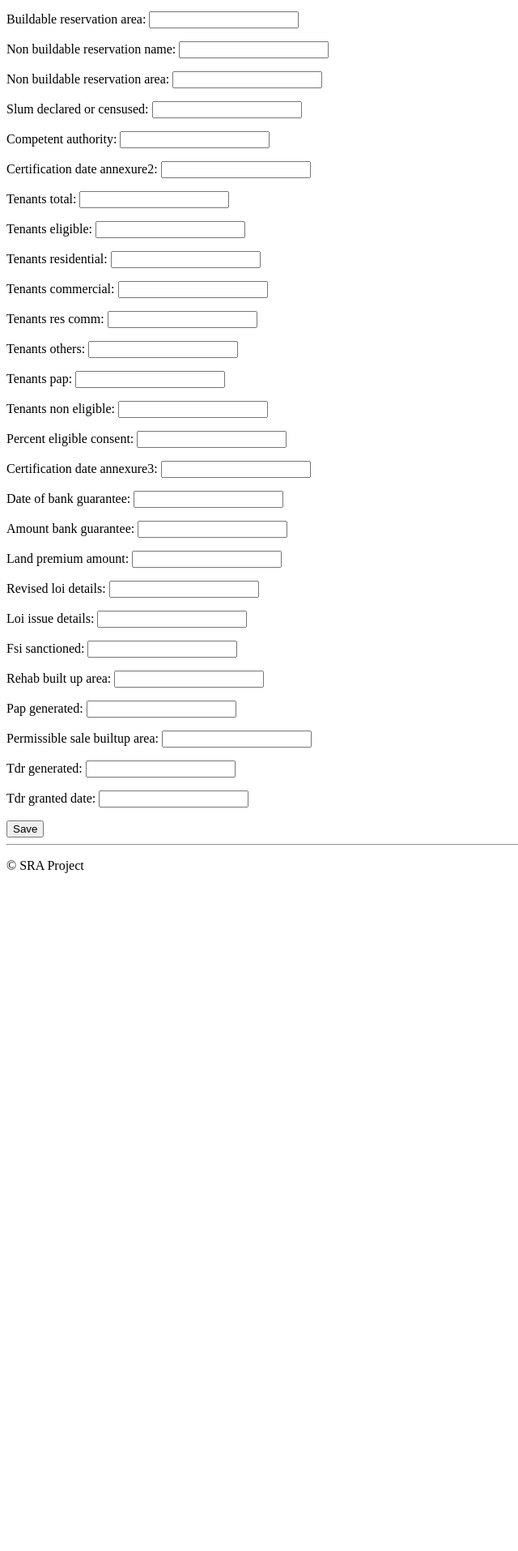
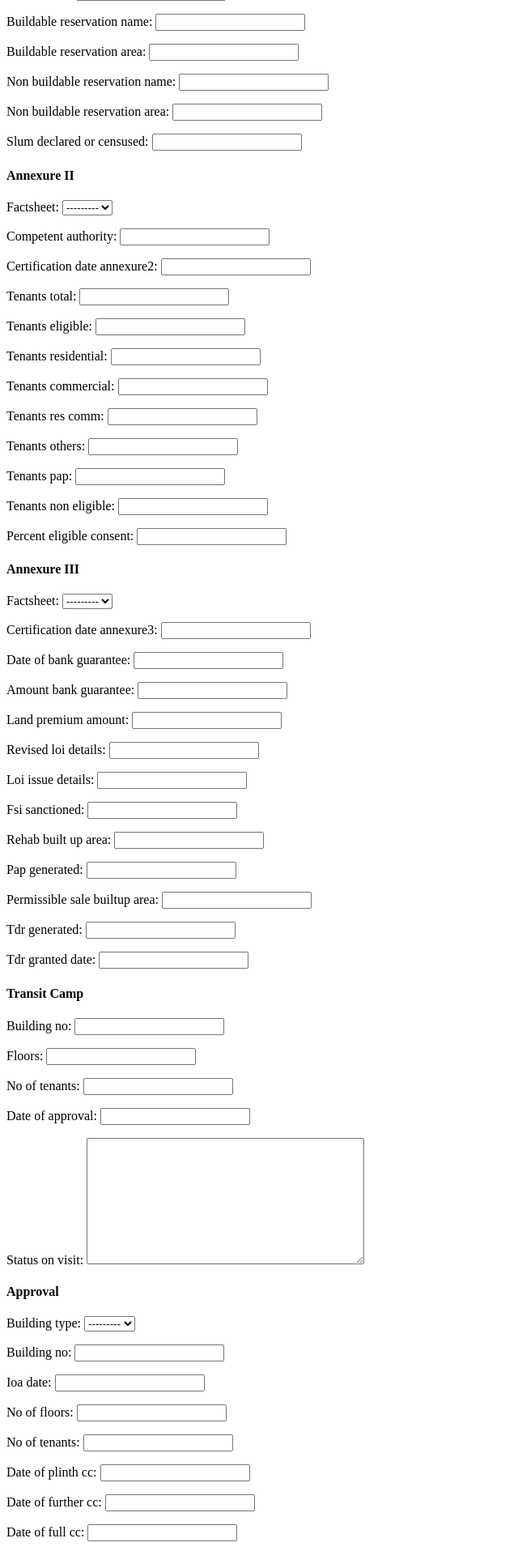
Before and after one commit to harshadakhorgade/SRA_project, a Django app: template factsheet/templates/factsheet/factsheet_form.html in a window 1280 px wide. Shown: the part 922-2837 px from the top of the page at 81% size, without its empty margins (0-640 px from the left). Before the commit the page ends 2000 px from the top, so only its background shows below. Run offline with Django 4.2, Linux system fonts and the light colour scheme; the template is opened without the code that fills it: values that come from a table or form of the project are taken from there, others are empty.

Commit message:
Factsheet app models,forms,html page added

```diff
--- /dev/null
+++ b/dashboard/urls.py
@@ -0,0 +1,9 @@
+from django.urls import path
+from . import views
+
+
+app_name = "dashboard"   # 👈 important for namespacing
+
+urlpatterns = [
+    path("", views.dashboard_home, name="home"),
+]
--- a/factsheet/forms.py
+++ b/factsheet/forms.py
@@ -1,11 +1,47 @@
+# factsheet/forms.py
 from django import forms
-from .models import Factsheet
+from .models import (
+    Factsheet, AnnexureII, AnnexureIII,
+    TransitCamp, Approval, ConstructionStatus, StopWork
+)
 
 class FactsheetForm(forms.ModelForm):
     class Meta:
         model = Factsheet
         fields = '__all__'
-        widgets = {
-            'date_of_acceptance': forms.DateInput(attrs={'type': 'date'}),
-            'certification_date': forms.DateInput(attrs={'type': 'date'}),
-        }
+
+
+class AnnexureIIForm(forms.ModelForm):
+    class Meta:
+        model = AnnexureII
+        fields = '__all__'
+
+
+class AnnexureIIIForm(forms.ModelForm):
+    class Meta:
+        model = AnnexureIII
+        fields = '__all__'
+
+
+class TransitCampForm(forms.ModelForm):
+    class Meta:
+        model = TransitCamp
+        fields = '__all__'
+
+
+class ApprovalForm(forms.ModelForm):
+    class Meta:
+        model = Approval
+        fields = '__all__'
+
+
+class ConstructionStatusForm(forms.ModelForm):
+    class Meta:
+        model = ConstructionStatus
+        fields = '__all__'
+
+
+class StopWorkForm(forms.ModelForm):
+    class Meta:
+        model = StopWork
+        fields = '__all__'
--- a/factsheet/models.py
+++ b/factsheet/models.py
@@ -1,8 +1,6 @@
 from django.db import models
 
-# Create your models here.
-from django.db import models
-
+# ----------------- FactSheet -----------------
 class Factsheet(models.Model):
     # Basic Info
     file_no = models.CharField(max_length=200)
@@ -22,8 +20,19 @@
     non_buildable_reservation_area = models.CharField(max_length=100, blank=True, null=True)
     slum_declared_or_censused = models.CharField(max_length=255, blank=True, null=True)
 
-    # Annexure II
-    competent_authority = models.CharField(max_length=255, blank=True)
+    # timestamps 👇
+    created_at = models.DateTimeField(auto_now_add=True)
+    updated_at = models.DateTimeField(auto_now=True)
+
+    def __str__(self):
+        return f"{self.file_no} - {self.name_of_society}"
+
+
+# ----------------- Annexure II -----------------
+class AnnexureII(models.Model):
+    factsheet = models.OneToOneField(Factsheet, on_delete=models.CASCADE)
+
+    competent_authority = models.CharField(max_length=255, blank=True, null=True)
     certification_date_annexure2 = models.DateField(null=True, blank=True)
     tenants_total = models.IntegerField(null=True, blank=True)
     tenants_eligible = models.IntegerField(null=True, blank=True)
@@ -33,25 +42,98 @@
     tenants_others = models.IntegerField(null=True, blank=True)
     tenants_pap = models.IntegerField(null=True, blank=True)
     tenants_non_eligible = models.IntegerField(null=True, blank=True)
-    percent_eligible_consent = models.CharField(max_length=255, blank=True)
+    percent_eligible_consent = models.CharField(max_length=255, blank=True, null=True)
 
-    # Annexure III
-    certification_date_annexure3 = models.CharField(max_length=255, blank=True)
-    date_of_bank_guarantee = models.CharField(max_length=255, blank=True)
-    amount_bank_guarantee = models.CharField(max_length=255, blank=True)
-    land_premium_amount = models.CharField(max_length=255, blank=True)
-    revised_loi_details = models.CharField(max_length=255, blank=True)
-    loi_issue_details = models.CharField(max_length=255, blank=True)
+    def __str__(self):
+        return f"Annexure II for {self.factsheet.file_no}"
+
+
+# ----------------- Annexure III -----------------
+class AnnexureIII(models.Model):
+    factsheet = models.OneToOneField(Factsheet, on_delete=models.CASCADE)
+
+    certification_date_annexure3 = models.CharField(max_length=255, blank=True, null=True)
+    date_of_bank_guarantee = models.CharField(max_length=255, blank=True, null=True)
+    amount_bank_guarantee = models.CharField(max_length=255, blank=True, null=True)
+    land_premium_amount = models.CharField(max_length=255, blank=True, null=True)
+    revised_loi_details = models.CharField(max_length=255, blank=True, null=True)
+    loi_issue_details = models.CharField(max_length=255, blank=True, null=True)
     fsi_sanctioned = models.DecimalField(max_digits=6, decimal_places=3, null=True, blank=True)
     rehab_built_up_area = models.DecimalField(max_digits=12, decimal_places=2, null=True, blank=True)
     pap_generated = models.IntegerField(null=True, blank=True)
     permissible_sale_builtup_area = models.DecimalField(max_digits=12, decimal_places=2, null=True, blank=True)
     tdr_generated = models.DecimalField(max_digits=12, decimal_places=2, null=True, blank=True)
-    tdr_granted_date = models.CharField(max_length=255, blank=True)
+    tdr_granted_date = models.CharField(max_length=255, blank=True, null=True)
 
-    # Metadata
     created_at = models.DateTimeField(auto_now_add=True)
     updated_at = models.DateTimeField(auto_now=True)
 
     def __str__(self):
-        return f"FactSheet {self.file_no}"
+        return f"Annexure III for {self.factsheet.file_no}"
+
+
+# ----------------- Transit Camps -----------------
+class TransitCamp(models.Model):
+    building_no = models.CharField(max_length=100)
+    floors = models.CharField(max_length=100, blank=True, null=True)
+    no_of_tenants = models.IntegerField(blank=True, null=True)
+    date_of_approval = models.DateField(blank=True, null=True)
+    status_on_visit = models.TextField(blank=True, null=True)
+
+    def __str__(self):
+        return f"Transit Camp {self.building_no}"
+
+
+# ----------------- Approval (Rehab / Layout / Sale) -----------------
+class Approval(models.Model):
+    BUILDING_TYPES = [
+        ('rehab', 'Rehab'),
+        ('layout', 'Layout'),
+        ('sale', 'Sale'),
+    ]
+
+    building_type = models.CharField(max_length=20, choices=BUILDING_TYPES)
+    building_no = models.CharField(max_length=100)
+    ioa_date = models.DateField(blank=True, null=True)
+    no_of_floors = models.CharField(max_length=100, blank=True, null=True)
+    no_of_tenants = models.CharField(max_length=100, blank=True, null=True)
+    date_of_plinth_cc = models.DateField(blank=True, null=True)
+    date_of_further_cc = models.DateField(blank=True, null=True)
+    date_of_full_cc = models.DateField(blank=True, null=True)
+    date_of_lottery = models.DateField(blank=True, null=True)
+    date_of_part_oc = models.DateField(blank=True, null=True)
+    date_of_full_oc = models.DateField(blank=True, null=True)
+    remarks = models.TextField(blank=True, null=True)
+
+    def __str__(self):
+        return f"{self.get_building_type_display()} - {self.building_no}"
+
+
+# ----------------- Construction Status -----------------
+class ConstructionStatus(models.Model):
+    BUILDING_TYPES = [
+        ('rehab', 'Rehab'),
+        ('sale', 'Sale'),
+    ]
+
+    building_type = models.CharField(max_length=20, choices=BUILDING_TYPES)
+    building_no = models.CharField(max_length=100)
+    date_of_visit = models.DateField(blank=True, null=True)
+    no_of_floors_sanctioned = models.IntegerField(blank=True, null=True)
+    no_of_floors_completed = models.IntegerField(blank=True, null=True)
+    no_of_tenants_sanctioned = models.IntegerField(blank=True, null=True)
+    no_of_tenants_completed = models.IntegerField(blank=True, null=True)
+    reasons_for_delay = models.TextField(blank=True, null=True)
+
+    def __str__(self):
+        return f"{self.get_building_type_display()} Status - {self.building_no}"
+
+
+# ----------------- Stop Work -----------------
+class StopWork(models.Model):
+    building_no = models.CharField(max_length=100)
+    date_of_order = models.DateField(blank=True, null=True)
+    reason = models.TextField(blank=True, null=True)
+
+    def __str__(self):
+        return f"Stop Work - {self.building_no}"
--- a/factsheet/templates/factsheet/factsheet_form.html
+++ b/factsheet/templates/factsheet/factsheet_form.html
@@ -6,7 +6,28 @@
     <h2>Create Factsheet</h2>
     <form method="POST">
         {% csrf_token %}
-        {{ form.as_p }}
+
+        <h4>Factsheet</h4>
+        {{ factsheet_form.as_p }}
+
+        <h4>Annexure II</h4>
+        {{ annexureII_form.as_p }}
+
+        <h4>Annexure III</h4>
+        {{ annexureIII_form.as_p }}
+
+        <h4>Transit Camp</h4>
+        {{ transitcamp_form.as_p }}
+
+        <h4>Approval</h4>
+        {{ approval_form.as_p }}
+
+        <h4>Construction Status</h4>
+        {{ construction_form.as_p }}
+
+        <h4>Stop Work</h4>
+        {{ stopwork_form.as_p }}
+
         <button type="submit" class="btn btn-primary">Save</button>
     </form>
 </div>
--- a/sra_project/settings.py
+++ b/sra_project/settings.py
@@ -35,7 +35,12 @@
         "rest_framework_simplejwt.authentication.JWTAuthentication",
     ]
 }
+# settings.py
 
+AUTH_USER_MODEL = "users.CustomUser"
+LOGIN_URL = "users:login"
+LOGIN_REDIRECT_URL = "dashboard:home"
+LOGOUT_REDIRECT_URL = "users:login"
 
 # Application definition
 
--- a/sra_project/urls.py
+++ b/sra_project/urls.py
@@ -23,5 +23,6 @@
     path('admin/', admin.site.urls),
     path("", include("users.urls")),
     path("factsheet/", include("factsheet.urls")),
+    path("dashboard/", include("dashboard.urls")),  # dashboard app
     path('', include('main.urls')),
 ]
--- a/users/models.py
+++ b/users/models.py
@@ -6,7 +6,7 @@
 class CustomUser(AbstractBaseUser, PermissionsMixin):
     ROLE_CHOICES = (
         ('admin', 'Admin'),
-        ('coordinator', 'Coordinator'),
+
         ('user', 'User'),
     )
 
--- a/users/templates/users/login.html
+++ b/users/templates/users/login.html
@@ -10,6 +10,9 @@
             {{ form.as_p }}
             <button type="submit" class="btn btn-success w-100">Login</button>
         </form>
+        {% for message in messages %}
+            <div class="alert alert-warning mt-2">{{ message }}</div>
+        {% endfor %}
     </div>
 </div>
 {% endblock %}
--- a/users/urls.py
+++ b/users/urls.py
@@ -5,7 +5,8 @@
 urlpatterns = [
     # Web (HTML views)
     path("register/", views.register, name="register"),
-    path("login/", auth_views.LoginView.as_view(template_name="users/login.html"), name="login"),
+    path("login/", views.user_login, name="login"),
+    # path("login/", auth_views.LoginView.as_view(template_name="users/login.html"), name="login"),
     path("logout/", auth_views.LogoutView.as_view(next_page="login"), name="logout"),
     path("dashboard/", views.dashboard_redirect, name="dashboard_redirect"),
 
```
Also changed, not shown: dashboard/templates/dashboard/dashboard.html (+14 -0 lines), dashboard/views.py (+7 -0 lines), factsheet/admin.py (+36 -39 lines), factsheet/views.py (+47 -6 lines), users/forms.py (+9 -0 lines), users/templates/users/register.html (+19 -5 lines), users/views.py (+26 -29 lines), db.sqlite3, factsheet/migrations/0002_approval_constructionstatus_stopwork_transitcamp_and_more.py (added), users/migrations/0004_alter_customuser_role.py (added).
